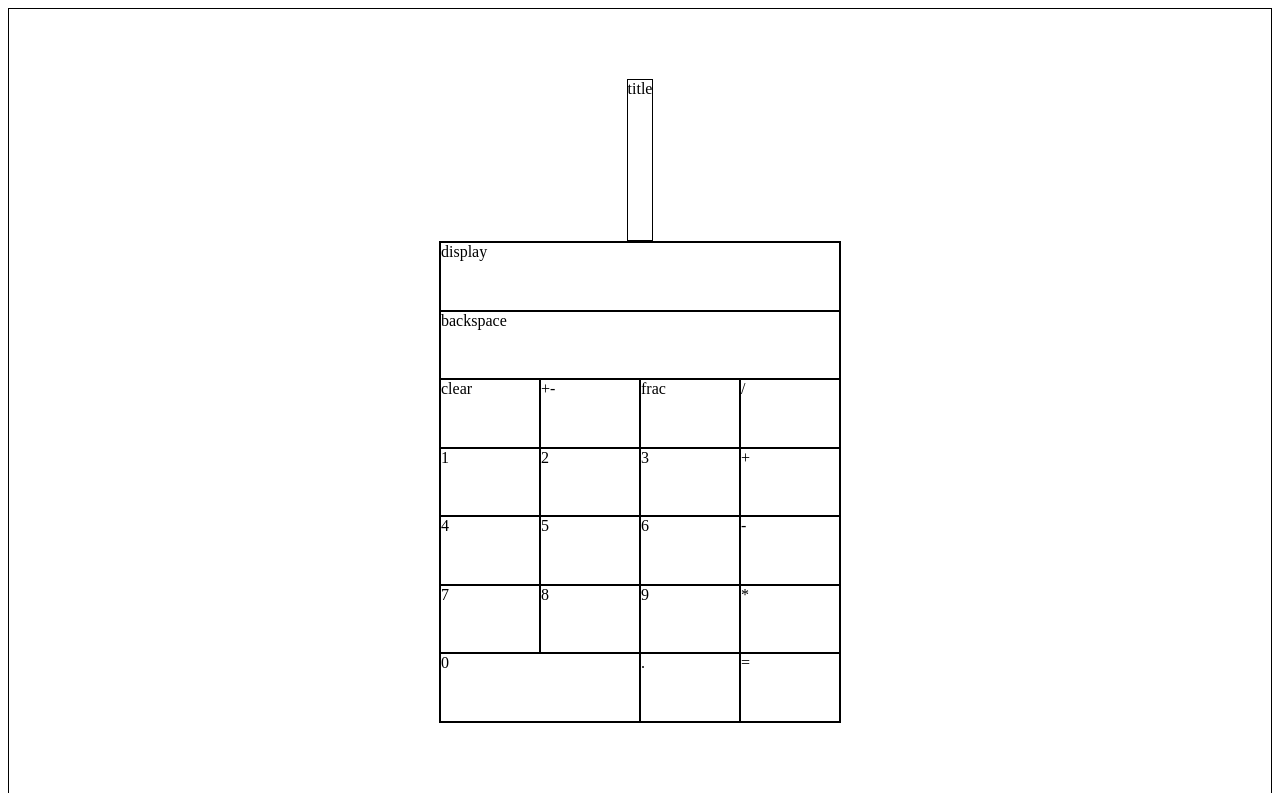
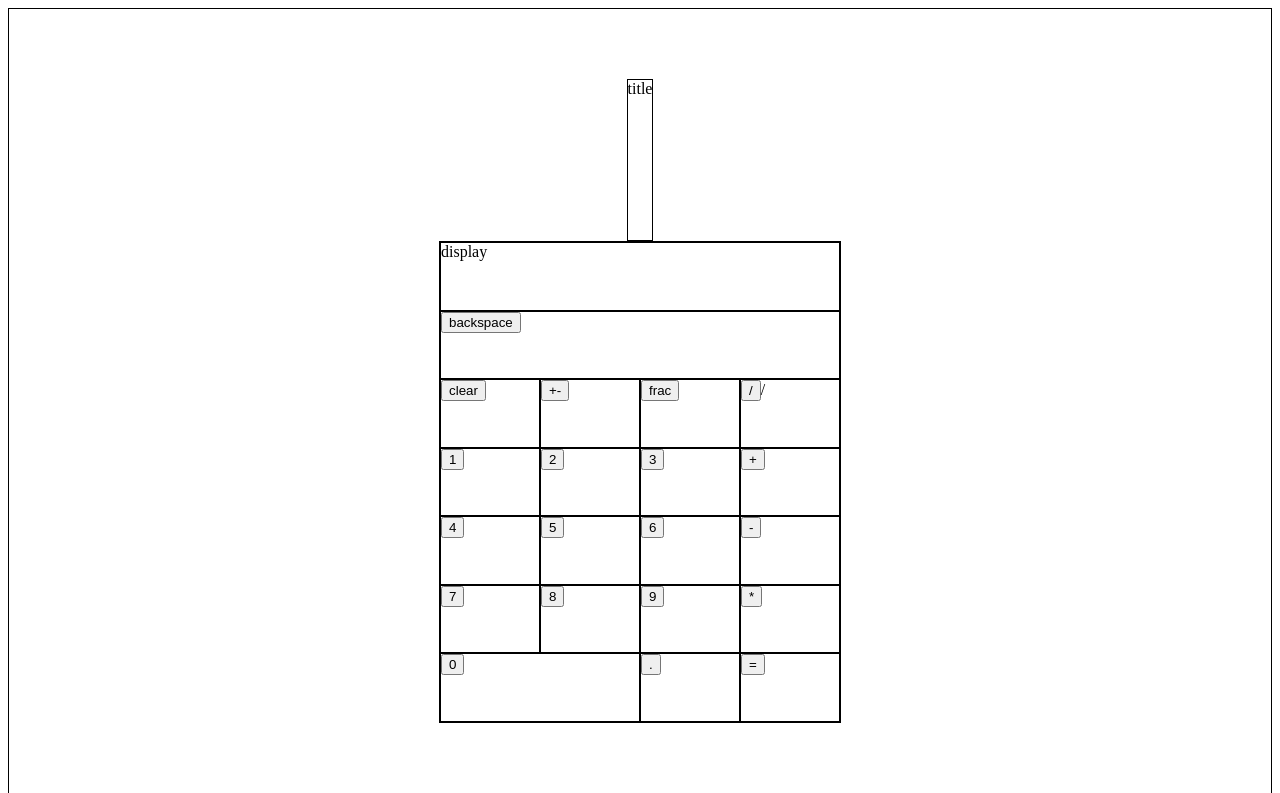
Before and after one commit to josephalittle1992/final_calculator, a plain HTML site: page index.html in a window 1280 px wide. Shown: the top 793 px of the page. Drawn offline with Linux system fonts and the light colour scheme.

Commit message:
added buttons to html

```diff
--- a/index.html
+++ b/index.html
@@ -25,26 +25,26 @@
         <div id='title'>title</div>
         <div id='calculator'>
             <div id='display'>display</div>
-            <div id='backspace'>backspace</div>
-            <div>clear</div>
-            <div>+-</div>
-            <div>frac</div>
-            <div>/</div>
-            <div>1</div>
-            <div>2</div>
-            <div>3</div>
-            <div>+</div>
-            <div>4</div>
-            <div>5</div>
-            <div>6</div>
-            <div>-</div>
-            <div>7</div>
-            <div>8</div>
-            <div>9</div>
-            <div>*</div>
-            <div id='zero'>0</div>
-            <div>.</div>
-            <div>=</div>
+            <div id='backspace'><button>backspace</button></div>
+            <div><button>clear</button></div>
+            <div><button>+-</button></div>
+            <div><button>frac</button></div>
+            <div><button>/</button>/</div>
+            <div><button>1</button></div>
+            <div><button>2</button></div>
+            <div><button>3</button></div>
+            <div><button>+</button></div>
+            <div><button>4</button></div>
+            <div><button>5</button></div>
+            <div><button>6</button></div>
+            <div><button>-</button></div>
+            <div><button>7</button></div>
+            <div><button>8</button></div>
+            <div><button>9</button></div>
+            <div><button>*</button></div>
+            <div id='zero'><button>0</button></div>
+            <div><button>.</button></div>
+            <div><button>=</button></div>
 
 
 
```
